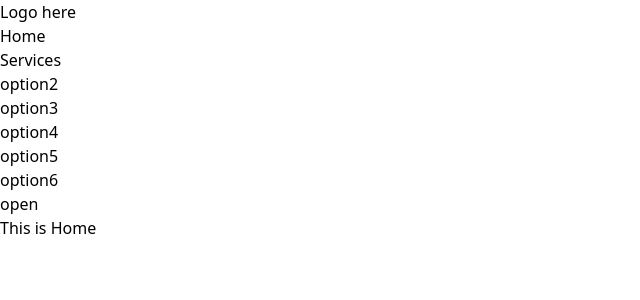
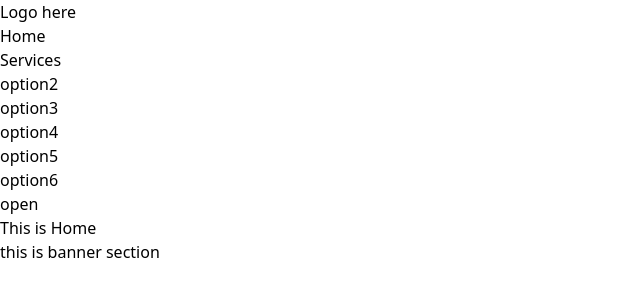
Before and after one commit to Mamun-Ur-Rashid/netpay, a React (Vite) app: page / in a window 1280 px wide. Shown: the top 300 px of the page, without its empty margins (0-640 px from the left). Built offline with nearby package versions, Linux system fonts and the light colour scheme.

Commit message:
just cheaking

```diff
--- a/src/pages/Home/home/Home.jsx
+++ b/src/pages/Home/home/Home.jsx
@@ -4,6 +4,7 @@ const Home = () => {
     return (
         <div>
             <h1 className='text-center text-5xl font-bold'>This is Home </h1>
+            <h1 className='text-center text-5xl font-bold'>this is banner section</h1>
         </div>
     );
 };
```
